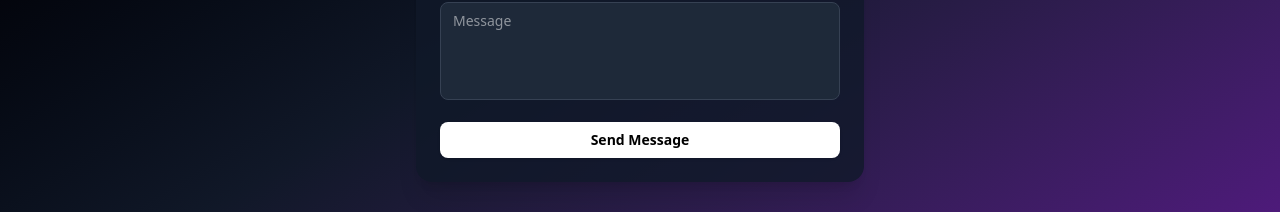
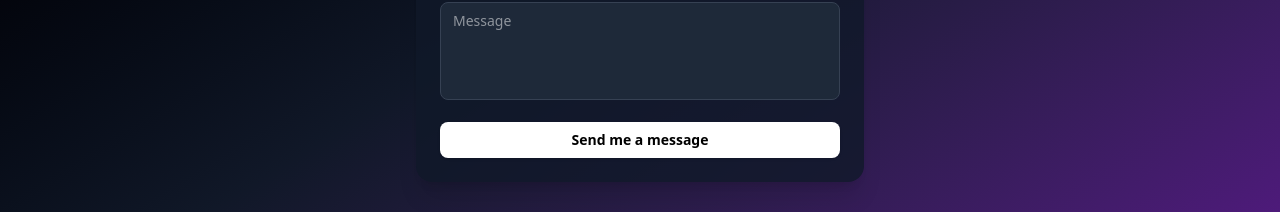
Before and after one commit to Strixyl/portfolio_site, a Next.js app: page /contact in a window 1280 px wide. Shown: the part 459-671 px from the top of the page. Built offline with nearby package versions, Linux system fonts and the light colour scheme.

Commit message:
contacts update

```diff
--- a/pages/contact.tsx
+++ b/pages/contact.tsx
@@ -43,7 +43,7 @@ export default function Contact() {
               type="submit"
               className="w-full bg-white text-black hover:bg-purple-600 hover:text-white transition px-4 py-2 rounded-lg font-semibold text-sm shadow"
             >
-              Send Message
+              Send me a message
             </button>
           </form>
         </div>
```
